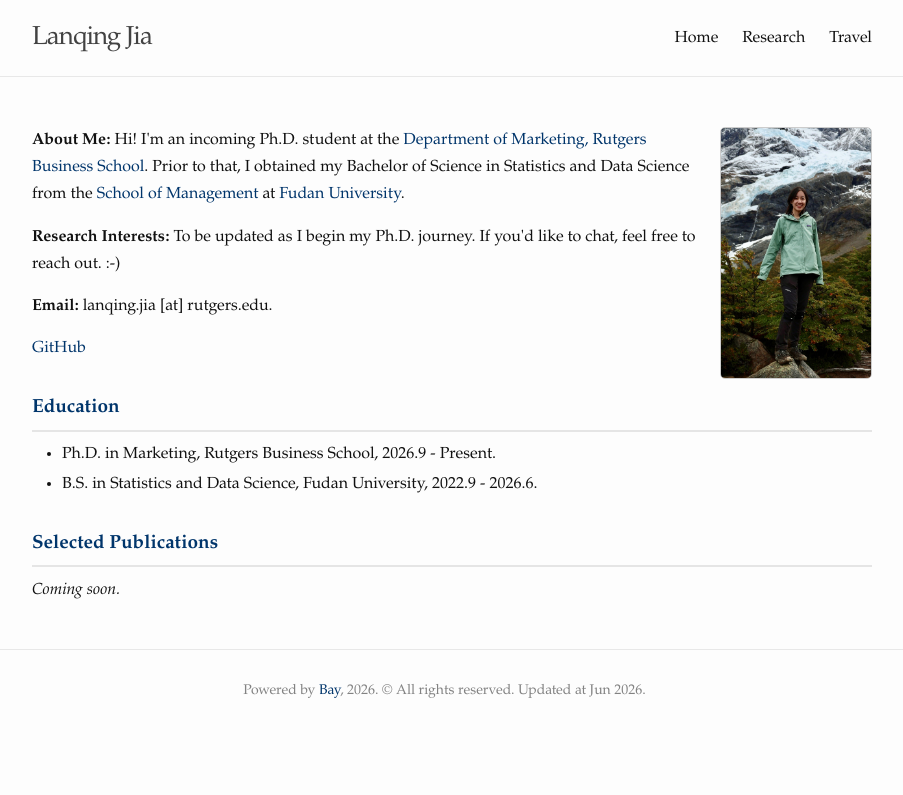
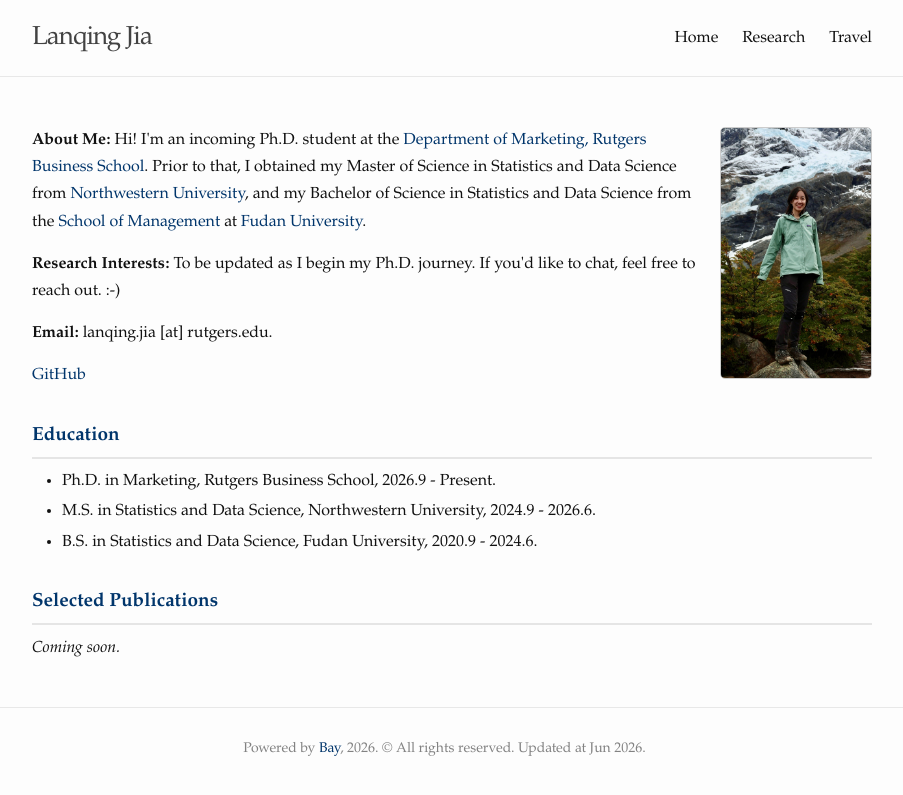
Before and after one commit to KaIlIBlueRs/KaIlIBlueRs.github.io, a Jekyll site: the page built from index.md, in a window 1280 px wide. Shown: the top 795 px of the page, without its empty margins (188-1091 px from the left). Built offline with Jekyll 4.4.1, drawn with Linux system fonts in a browser that asks for light colours.

Commit message:
Update education: add Northwestern MS, correct Fudan dates

```diff
--- a/index.md
+++ b/index.md
@@ -8,7 +8,7 @@ profile_picture:
 <b>About Me:</b>
 
 Hi! I'm an incoming Ph.D. student at the <a href="https://www.business.rutgers.edu/marketing">Department of Marketing, Rutgers Business School</a>.
-Prior to that, I obtained my Bachelor of Science in Statistics and Data Science from the <a href="https://www.fdsm.fudan.edu.cn/aboutus/default.html">School of Management</a> at <a href="https://www.fudan.edu.cn/">Fudan University</a>.
+Prior to that, I obtained my Master of Science in Statistics and Data Science from <a href="https://statistics.northwestern.edu/">Northwestern University</a>, and my Bachelor of Science in Statistics and Data Science from the <a href="https://www.fdsm.fudan.edu.cn/aboutus/default.html">School of Management</a> at <a href="https://www.fudan.edu.cn/">Fudan University</a>.
 </p>
 
 <p>
@@ -30,7 +30,8 @@ To be updated as I begin my Ph.D. journey. If you'd like to chat, feel free to r
 <h5> Education </h5>
 <ul>
 <li>Ph.D. in Marketing, Rutgers Business School, 2026.9 - Present.</li>
-<li>B.S. in Statistics and Data Science, Fudan University, 2022.9 - 2026.6.</li>
+<li>M.S. in Statistics and Data Science, Northwestern University, 2024.9 - 2026.6.</li>
+<li>B.S. in Statistics and Data Science, Fudan University, 2020.9 - 2024.6.</li>
 </ul>
 </div>
 
```
